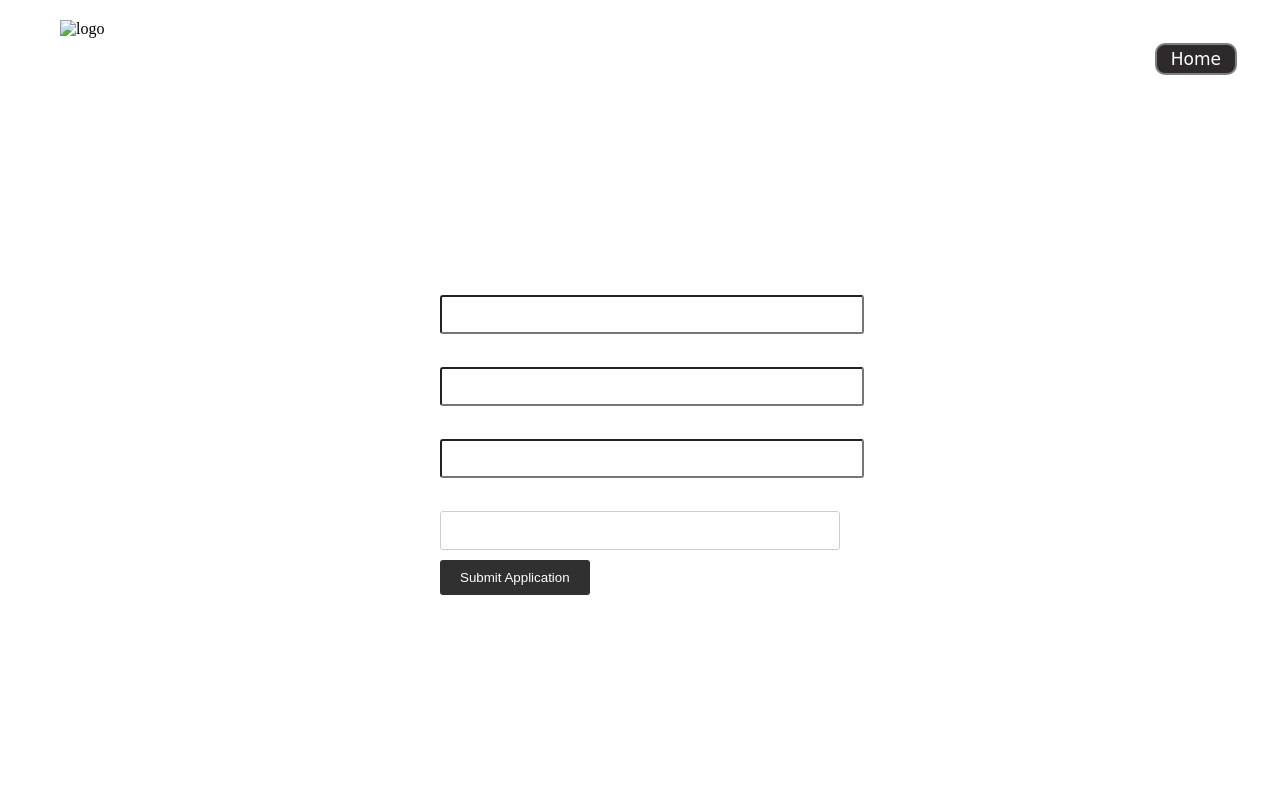
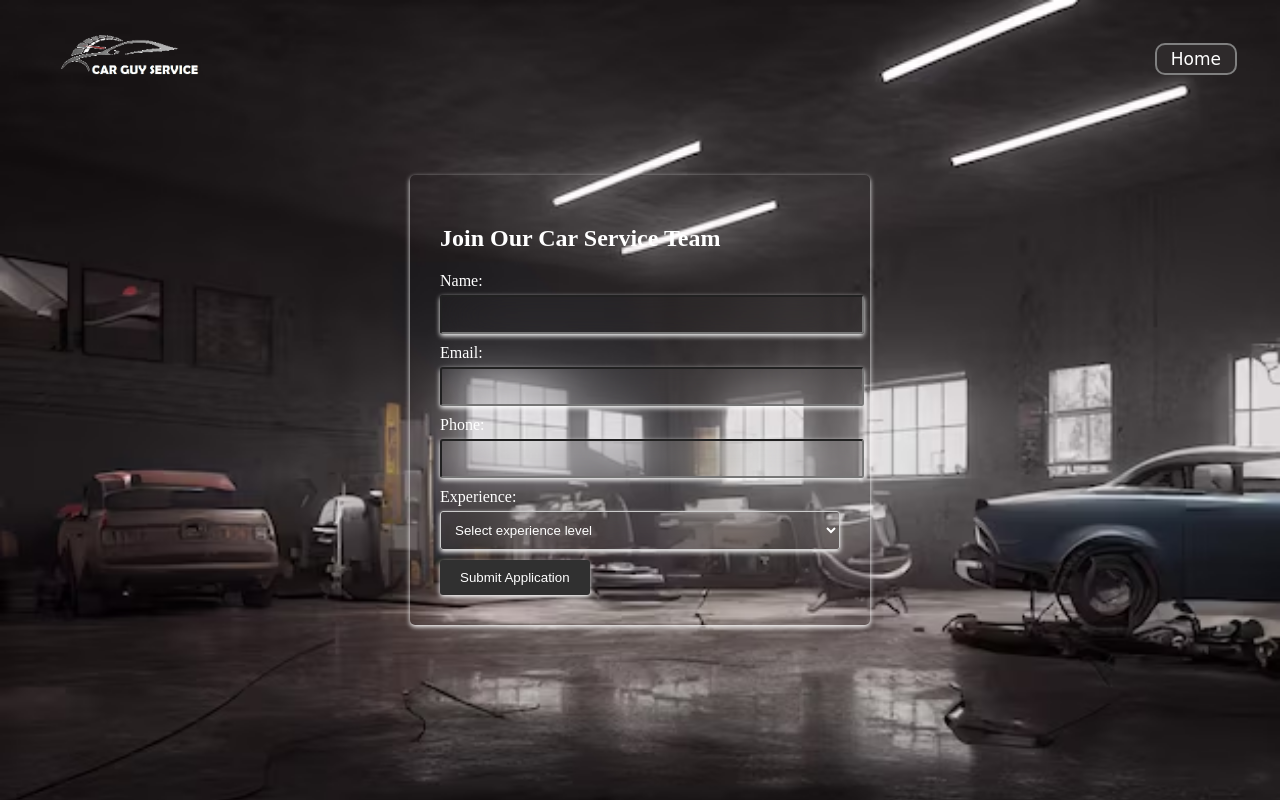
Before and after one commit to NisitGohel/CarGuyServices, a plain HTML site: page joining form.html in a window 1280 px wide. Drawn offline with Linux system fonts and the light colour scheme; a web font is replaced by a local one.

Commit message:
Update joining form.html

```diff
--- a/joining form.html
+++ b/joining form.html
@@ -8,7 +8,7 @@
     <style>
         body {
             font-family: 'Cutive', serif;
-            background-image: url('img/bg3.jpg');
+            background-image: url('bg3.jpg');
             width: 100%;
             height: 100%;
             background-repeat: no-repeat;
@@ -177,7 +177,7 @@
 <body>
     <header class="header">
         <div class="left">
-            <img src="img/logo.png" alt="logo">
+            <img src="logo.png" alt="logo">
         </div>
 
         <div class="right">
```
